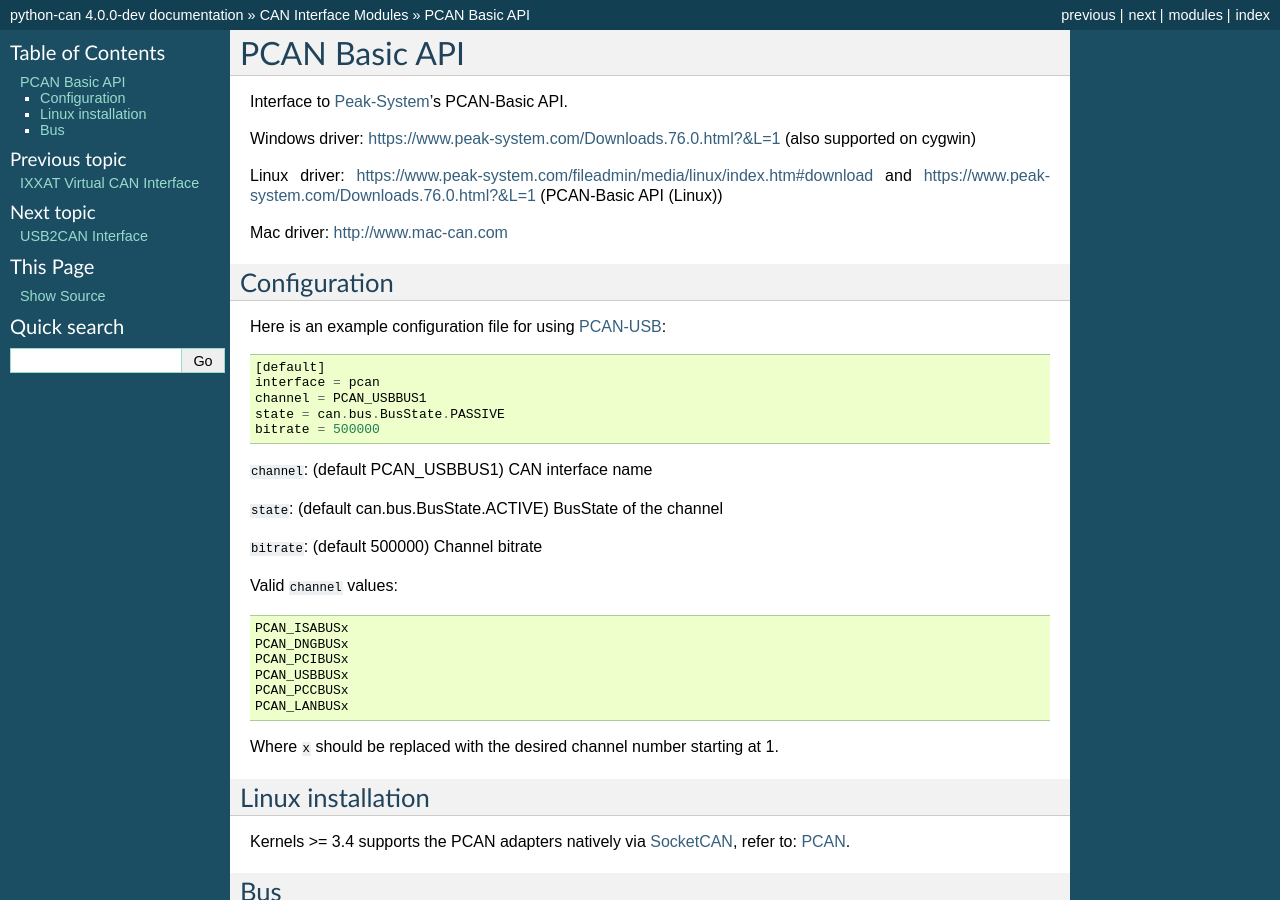
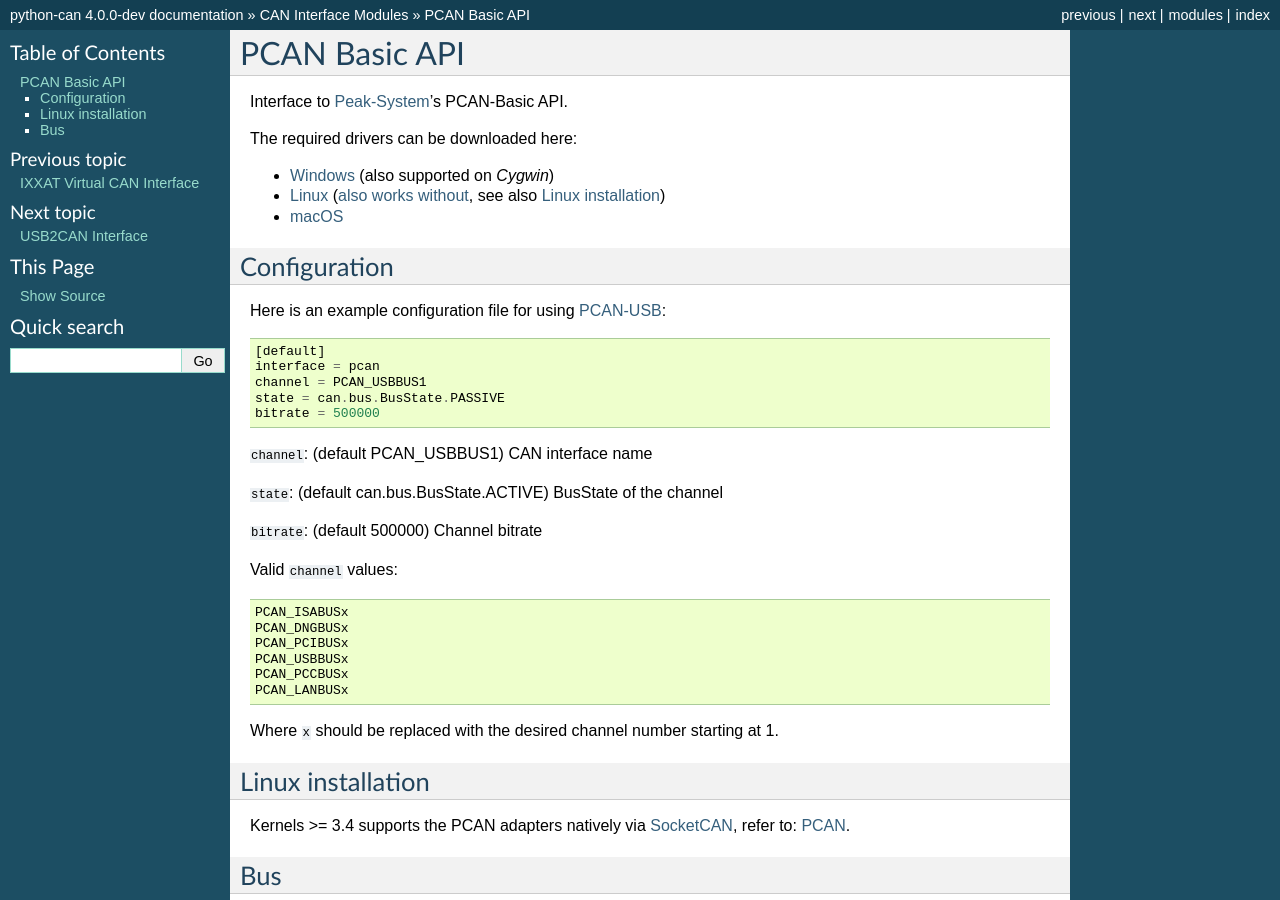
Before and after one commit to hardbyte/python-can, a Sphinx documentation site: the page built from doc/interfaces/pcan.rst, in a window 1280 px wide, cut to the strip 0-900 px from the top of the page. Built offline with Sphinx 7.4.7, drawn with Linux system fonts in a browser that asks for light colours.

Commit message:
Update PCAN docs
Mainly better formatting.

```diff
--- a/doc/interfaces/pcan.rst
+++ b/doc/interfaces/pcan.rst
@@ -5,11 +5,11 @@ PCAN Basic API
 
 Interface to `Peak-System <https://www.peak-system.com/?&L=1/>`__'s PCAN-Basic API.
 
-Windows driver: https://www.peak-system.com/Downloads.76.0.html?&L=1 (also supported on cygwin)
+The required drivers can be downloaded here:
 
-Linux driver: https://www.peak-system.com/fileadmin/media/linux/index.htm#download and https://www.peak-system.com/Downloads.76.0.html?&L=1 (PCAN-Basic API (Linux))
-
-Mac driver: http://www.mac-can.com
+- `Windows <https://www.peak-system.com/Downloads.76.0.html?&L=1>`__ (also supported on *Cygwin*)
+- `Linux <https://www.peak-system.com/Downloads.76.0.html?&L=1>`__ (`also works without <https://www.peak-system.com/fileadmin/media/linux/index.htm>`__, see also :ref:`pcandoc linux installation`)
+- `macOS <http://www.mac-can.com>`__
 
 Configuration
 -------------
@@ -43,6 +43,8 @@ Valid ``channel`` values:
 
 Where ``x`` should be replaced with the desired channel number starting at 1.
 
+.. _pcandoc linux installation:
+
 Linux installation
 ------------------
 
```
